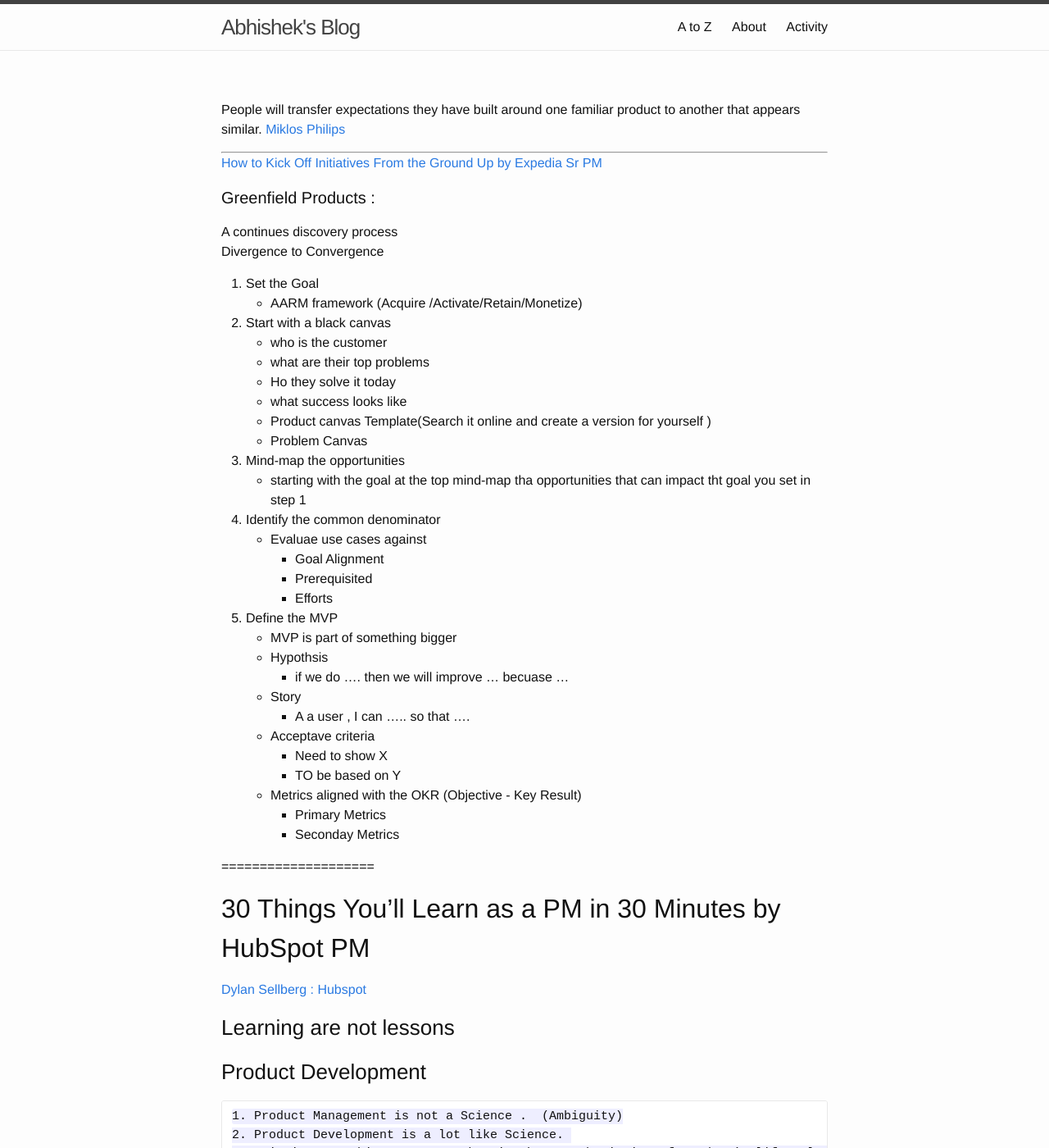
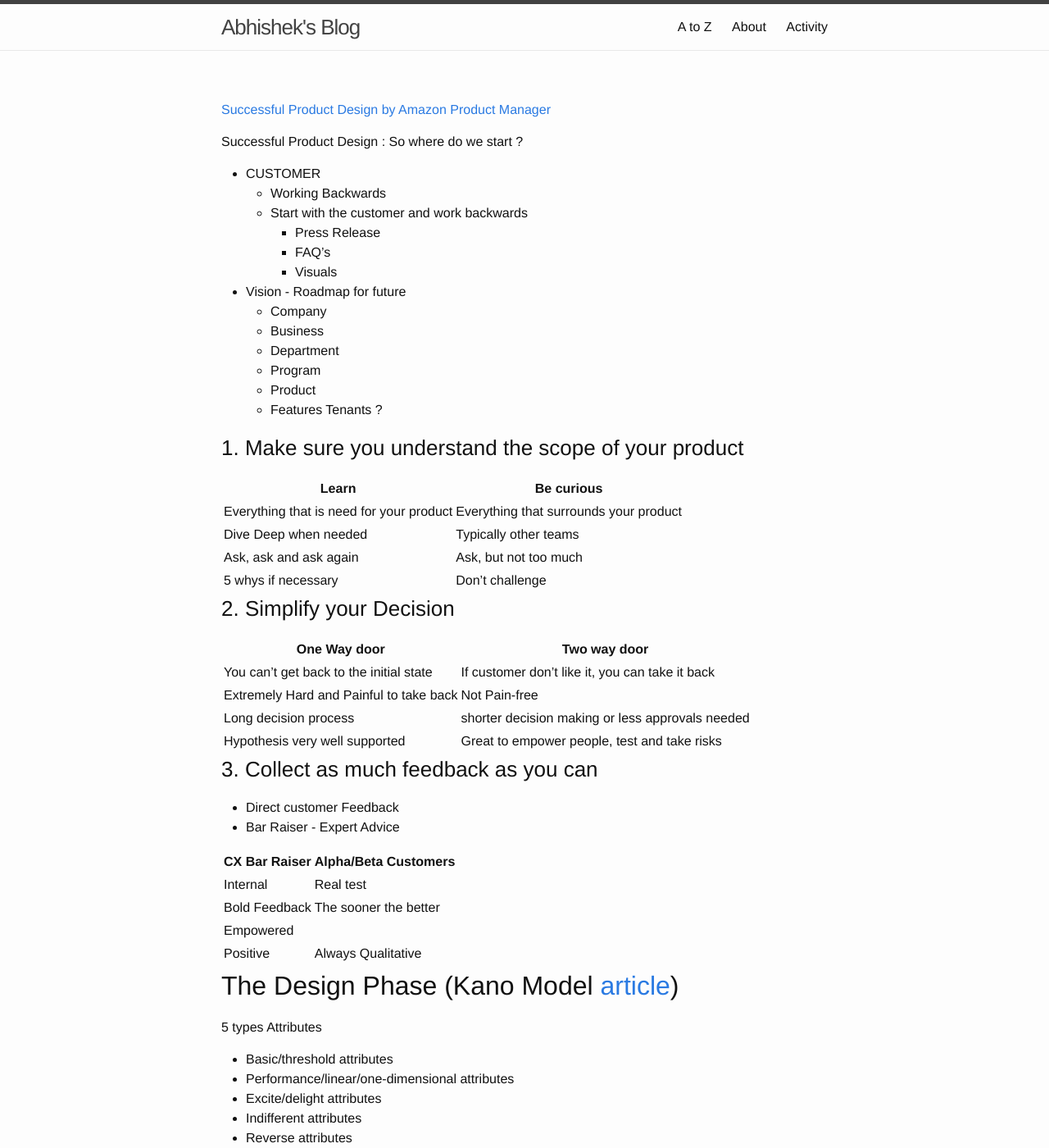
Before and after one commit to aageek/aageek.github.io, a Jekyll site: the page built from pm.md, in a window 1280 px wide and 1400 px high. Shown: the whole window at 82% size. Built offline with Jekyll 4.4.1, drawn with Linux system fonts in a browser that asks for light colours; our own code applies the rules of GitHub Pages for plain Markdown files; some of the changed text lies outside the part shown.

Commit message:
Update pm.md

```diff
--- a/pm.md
+++ b/pm.md
@@ -1,3 +1,69 @@
+
+[Successful Product Design by Amazon Product Manager](https://www.youtube.com/watch?v=0ljcedhDRNE)
+
+Successful Product Design :
+So where do we start ?
+-   CUSTOMER
+    *   Working Backwards
+    *   Start with the customer and work backwards
+        *   Press Release
+        *   FAQ's
+        *   Visuals
+
+- Vision  - Roadmap for future
+    - Company
+    - Business
+    - Department
+    - Program
+    - Product
+    - Features
+    Tenants ?
+
+### 1.  Make sure you understand the scope of your product
+
+
+|Learn     | Be curious |
+|----------|-------|
+| Everything that is need for your product | Everything that surrounds your product|
+| Dive Deep when needed | Typically other teams
+| Ask, ask and ask again| Ask, but not too much
+| 5 whys if necessary | Don't challenge|
+
+### 2. Simplify your Decision
+
+| One Way door | Two way door|
+|--------------|---------|
+|You can't get back to the initial state| If customer don't like it, you can take it back |
+|Extremely Hard and Painful to take back |Not Pain-free|
+|Long decision process| shorter decision making or less approvals needed |
+|Hypothesis very well supported | Great to empower people, test and take risks|
+
+### 3. Collect as much feedback as you can
+- Direct customer Feedback
+- Bar Raiser  - Expert Advice
+
+|CX Bar Raiser |Alpha/Beta Customers |
+|--------------|-----------|
+|Internal | Real test |
+|Bold Feedback | The sooner the better|
+|Empowered ||
+|Positive |Always Qualitative |
+
+
+The Design Phase  (Kano Model [article](https://foldingburritos.com/kano-model/))
+---------------------------
+5 types Attributes
+- Basic/threshold attributes
+- Performance/linear/one-dimensional attributes
+- Excite/delight attributes
+- Indifferent attributes
+- Reverse attributes
+
+Never stop designing as its a endless Job .
+Overtime, your product will  become obsolete; a commodity .
+
+-------------------------------
+
 People will transfer expectations they have built around one familiar product to another that appears similar. [Miklos Philips](https://medium.com/swlh/leveraging-mental-models-in-ux-design-21ba8fbce22d)
 
 -------------------------
```
